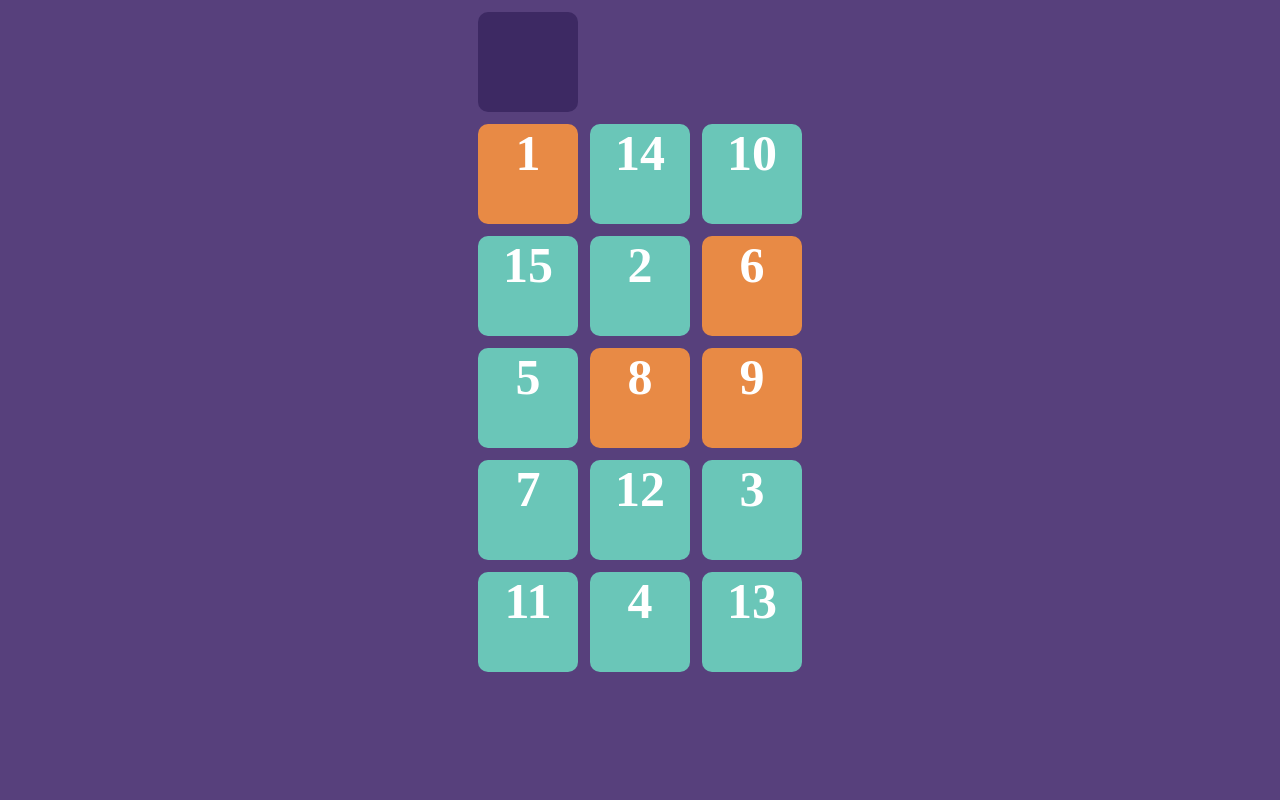
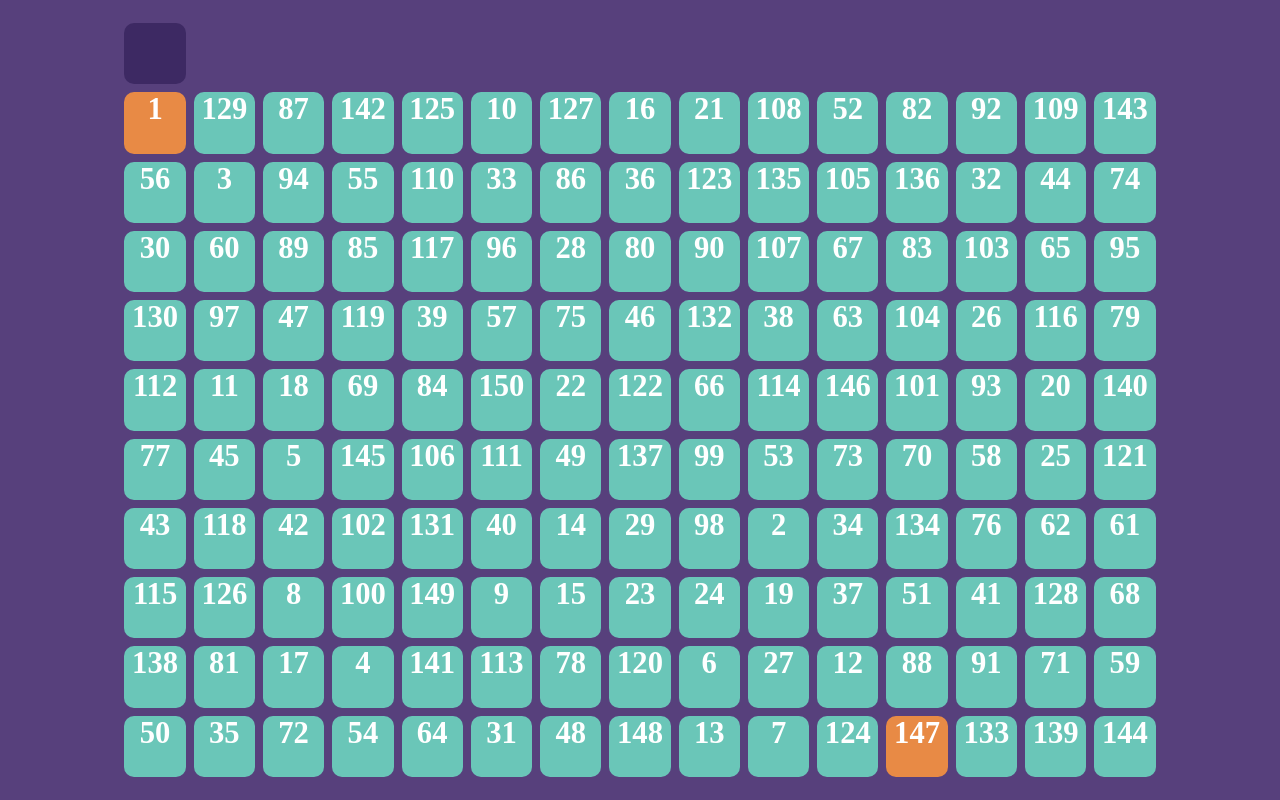
Before and after one commit to dangdungcntt/vietnamese-15-puzzle, a Vue app: page / in a window 1280 px wide. Built offline with nearby package versions, Linux system fonts and the light colour scheme; a web font is replaced by a local one.

Commit message:
Update style

```diff
--- a/src/components/Game.vue
+++ b/src/components/Game.vue
@@ -1,13 +1,15 @@
 <script setup lang="ts">
-import { nextTick, ref } from 'vue';
+import { ref } from 'vue';
 import { Cell } from '../model/Cell';
 import Block from './Block.vue';
 
-const GAP = 12;
-const M = 3;
-const N = 5;
-const maxWidth = (window.innerWidth - (M + 1) * GAP) / M;
-const maxHeight = (window.innerHeight - (N + 2) * GAP) / (N + 1);
+const PADDING = 15;
+const M = 15;
+const N = 10;
+const GAP = M > 15 ? 6 : (M > 10 ? 8 : 12);
+
+const maxWidth = (window.innerWidth - PADDING * 2 - (M + 1) * GAP) / M;
+const maxHeight = (window.innerHeight - PADDING * 2 - (N + 2) * GAP) / (N + 1);
 const WIDTH = Math.min(100, maxWidth, maxHeight);
 
 let requiredData: number[] = [0, 1];
@@ -146,7 +148,8 @@ function shuffle(array: any[]) {
 </script>
 
 <template>
-    <div class="game-container" :style="{width: `${M * (WIDTH + GAP) + GAP}px`, 'font-size': `${2 / 4 * WIDTH}px`}">
+    <div class="game-container"
+        :style="{width: `${M * (WIDTH + GAP) + GAP}px`, fontSize: `${2 / 4 * WIDTH}px`, marginTop: `${PADDING}px`}">
         <template v-for="rows in result">
             <template v-for="cell in rows">
                 <Block :cell="cell" :is-correct="cell.value == wallMap[cell.row][cell.col]" :width="WIDTH" :gap="GAP" />
--- a/src/style.css
+++ b/src/style.css
@@ -69,7 +69,6 @@ body {
 .game-container {
     position: relative;
     margin: 0 auto;
-    background: #ccc;
 }
 
 .block {
```
